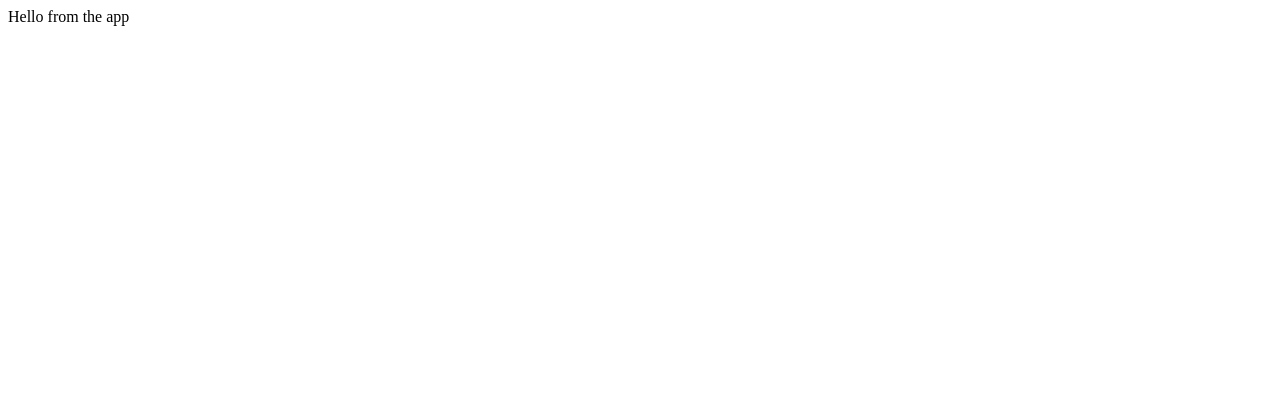
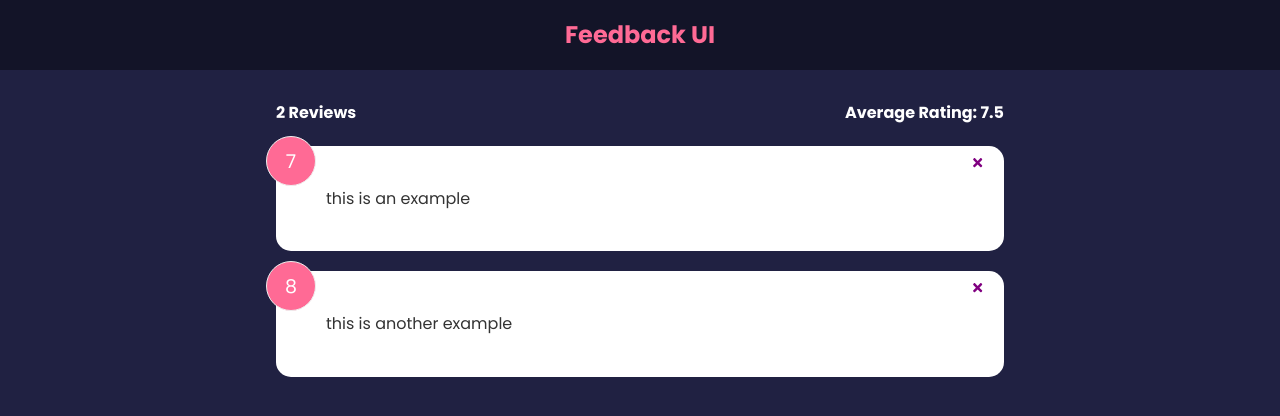
Before and after one commit to Nilandohnjosh/feedback-app, a React (Create React App) app: page / in a window 1280 px wide. Shown: the top 416 px of the page. Built offline with nearby package versions, Linux system fonts and the light colour scheme.

Commit message:
can render and delete data

```diff
--- a/package.json
+++ b/package.json
@@ -8,6 +8,7 @@
     "@testing-library/user-event": "^13.5.0",
     "react": "^18.2.0",
     "react-dom": "^18.2.0",
+    "react-icons": "^4.4.0",
     "react-scripts": "5.0.1",
     "web-vitals": "^2.1.4"
   },
--- a/src/App.jsx
+++ b/src/App.jsx
@@ -1,7 +1,29 @@
-import React from 'react'
+import React, { useState } from 'react'
+
+import Header from './components/Header'
+import FeedbackList from './components/FeedbackList'
+import FeedbackStats from './components/FeedbackStats'
+
+import FeedbackData from './data/FeedbackData'
 
 function App() {
-  return <div>Hello from the app</div>
+  const [feedback, setFeedback] = useState(FeedbackData)
+
+  const deleteFeedback = (id) => {
+    if (window.confirm('are you sure')) {
+      setFeedback(feedback.filter((item) => item.id !== id))
+    }
+  }
+
+  return (
+    <>
+      <Header />
+      <div className="container">
+        <FeedbackStats feedback={feedback} />
+        <FeedbackList feedback={feedback} handleDelete={deleteFeedback} />
+      </div>
+    </>
+  )
 }
 
 export default App
--- /dev/null
+++ b/src/components/FeedbackItem.jsx
@@ -0,0 +1,23 @@
+import React, { useState } from 'react'
+import { FaTimes } from 'react-icons/fa'
+import PropTypes from 'prop-types'
+
+import Card from './shared/Card'
+
+function FeedbackItem({ item, handleDelete }) {
+  return (
+    <Card>
+      <div className="num-display">{item.rating}</div>
+      <button onClick={() => handleDelete(item.id)} className="close">
+        <FaTimes color="purple" />
+      </button>
+      <div className="text-display">{item.text}</div>
+    </Card>
+  )
+}
+
+FeedbackItem.propTypes = {
+  item: PropTypes.object.isRequired,
+}
+
+export default FeedbackItem
--- /dev/null
+++ b/src/components/FeedbackList.jsx
@@ -0,0 +1,23 @@
+import React from 'react'
+import PropTypes from 'prop-types'
+
+import FeedbackItem from './FeedbackItem'
+
+function FeedbackList({ feedback, handleDelete }) {
+  if (!feedback || feedback.length === 0) {
+    return <h3>No feedback yet</h3>
+  }
+  return (
+    <div className="feedback-list">
+      {feedback.map((item) => (
+        <FeedbackItem key={item.id} item={item} handleDelete={handleDelete} />
+      ))}
+    </div>
+  )
+}
+
+FeedbackList.propTypes = {
+  feedback: PropTypes.array.isRequired,
+}
+
+export default FeedbackList
--- /dev/null
+++ b/src/components/FeedbackStats.jsx
@@ -0,0 +1,25 @@
+import React from 'react'
+import PropTypes from 'prop-types'
+
+function FeedbackStats({ feedback }) {
+  // calculate ratings average
+  let average =
+    feedback.reduce((acc, cur) => {
+      return acc + cur.rating
+    }, 0) / feedback.length
+
+  average = average.toFixed(1).replace(/[.,]0$/, '')
+
+  return (
+    <div className="feedback-stats">
+      <h4>{feedback.length} Reviews</h4>
+      <h4>Average Rating: {isNaN(average) ? 0 : average}</h4>
+    </div>
+  )
+}
+
+FeedbackStats.propTypes = {
+  feedback: PropTypes.array.isRequired,
+}
+
+export default FeedbackStats
--- /dev/null
+++ b/src/components/Header.jsx
@@ -0,0 +1,30 @@
+import React from 'react'
+import PropTypes from 'prop-types'
+
+function Header({ text, bgColor, textColor }) {
+  const headerStyles = {
+    backgroundColor: bgColor,
+    color: textColor,
+  }
+  return (
+    <header style={headerStyles}>
+      <div className="container">
+        <h2>{text}</h2>
+      </div>
+    </header>
+  )
+}
+
+Header.defaultProps = {
+  text: 'Feedback UI', // <--- default prop value
+  bgColor: 'rgba(0,0,0,0.4)', // <--- default prop value
+  textColor: '#ff6a95',
+}
+
+Header.propTypes = {
+  text: PropTypes.string.isRequired, // <--- prop type
+  bgColor: PropTypes.string.isRequired, // <--- prop type
+  textColor: PropTypes.string.isRequired, // <--- prop type
+}
+
+export default Header
--- /dev/null
+++ b/src/components/shared/Card.jsx
@@ -0,0 +1,17 @@
+import React from 'react'
+import PropTypes from 'prop-types'
+
+function Card({ children, reverse }) {
+  return <div className={`card ${reverse && 'reverse'}`}>{children}</div>
+}
+
+Card.defaultProps = {
+  reverse: false,
+}
+
+Card.propTypes = {
+  children: PropTypes.node.isRequired,
+  reverse: PropTypes.bool,
+}
+
+export default Card
--- /dev/null
+++ b/src/data/FeedbackData.js
@@ -0,0 +1,14 @@
+const FeedbackData = [
+  {
+    id: 1,
+    rating: 7,
+    text: 'this is an example',
+  },
+  {
+    id: 2,
+    rating: 8,
+    text: 'this is another example',
+  },
+]
+
+export default FeedbackData
--- a/src/index.css
+++ b/src/index.css
@@ -1,2 +1,230 @@
+@import url('https://fonts.googleapis.com/css2?family=Poppins:wght@400;600;700&display=swap');
+
+* {
+  box-sizing: border-box;
+  margin: 0;
+  padding: 0;
+}
+
 body {
+  font-family: 'Poppins', sans-serif;
+  background-color: #202142;
+  color: #fff;
+  line-height: 1.6;
 }
+
+ul {
+  list-style: none;
+}
+
+.container {
+  max-width: 768px;
+  margin: auto;
+  padding: 0 20px;
+}
+
+header {
+  height: 70px;
+  width: 100%;
+  display: flex;
+  justify-content: space-between;
+  align-items: center;
+  margin-bottom: 30px;
+}
+
+.card {
+  background-color: #fff;
+  color: #333;
+  border-radius: 15px;
+  padding: 40px 50px;
+  margin: 20px 0;
+  position: relative;
+}
+
+.card.reverse {
+  background-color: rgba(0, 0, 0, 0.4);
+  color: #fff;
+}
+
+.card h2 {
+  font-size: 22px;
+  font-weight: 600;
+  text-align: center;
+}
+
+.rating {
+  display: flex;
+  align-items: center;
+  justify-content: space-around;
+  margin: 30px 0 40px;
+}
+
+.rating li,
+.num-display {
+  position: relative;
+  background: #f4f4f4;
+  width: 50px;
+  height: 50px;
+  padding: 10px;
+  text-align: center;
+  border-radius: 50%;
+  font-size: 19px;
+  border: 1px #eee solid;
+  transition: 0.3s;
+}
+
+.rating li label {
+  position: absolute;
+  top: 50%;
+  left: 50%;
+  width: 50px;
+  height: 50px;
+  padding: 10px;
+  border-radius: 50%;
+  transform: translate(-50%, -50%);
+  cursor: pointer;
+}
+
+.rating li:hover,
+.num-display {
+  background: #ff6a95;
+  color: #fff;
+}
+
+[type='radio'] {
+  opacity: 0;
+}
+
+[type='radio']:checked ~ label {
+  background: #ff6a95;
+  color: #fff;
+}
+
+.input-group {
+  display: flex;
+  flex-direction: row;
+  border: 1px solid #ccc;
+  padding: 8px 10px;
+  border-radius: 8px;
+}
+
+input {
+  flex-grow: 2;
+  border: none;
+  font-size: 16px;
+}
+
+input:focus {
+  outline: none;
+}
+
+.feedback-stats {
+  color: #fff;
+  display: flex;
+  justify-content: space-between;
+  align-items: center;
+}
+
+.num-display {
+  position: absolute;
+  top: -10px;
+  left: -10px;
+}
+
+.close,
+.edit {
+  position: absolute;
+  top: 10px;
+  right: 20px;
+  cursor: pointer;
+  background: none;
+  border: none;
+}
+
+.edit {
+  right: 40px;
+}
+
+.btn {
+  color: #fff;
+  border: 0;
+  border-radius: 8px;
+  color: #fff;
+  width: 100px;
+  height: 40px;
+  cursor: pointer;
+}
+
+.btn-primary {
+  background-color: #202142;
+}
+
+.btn-secondary {
+  background: #ff6a95;
+}
+
+.btn:hover {
+  transform: scale(0.98);
+  opacity: 0.9;
+}
+
+.btn:disabled {
+  background-color: #cccccc;
+  color: #333;
+  cursor: auto;
+}
+
+.btn:disabled:hover {
+  transform: scale(1);
+  opacity: 1;
+}
+
+.message {
+  padding-top: 10px;
+  text-align: center;
+  color: rebeccapurple;
+}
+
+/* FIX: Remove position: absolute to keep about icon at the bottom of the
+ * document */
+.about-link {
+  display: flex;
+  justify-content: flex-end;
+}
+
+/* FIX: Remove position: absolute to keep about icon at the bottom of the
+ * document */
+.about-link a {
+  color: #fff;
+  cursor: pointer;
+}
+
+.about-link a:hover {
+  color: #ff6a95;
+}
+
+.about h1 {
+  margin-bottom: 20px;
+}
+
+.about p {
+  margin: 10px 0;
+}
+
+@media (max-width: 600px) {
+  .rating li {
+    margin: 10px 3px;
+  }
+
+  .rating {
+    display: flex;
+    align-items: center;
+    justify-content: center;
+    flex-wrap: wrap;
+    margin: 30px 0 40px;
+  }
+
+  .input-group input {
+    width: 80%;
+  }
+}
```
Also changed, not shown: 1 other file (tests, documents, lock files or other folders).
